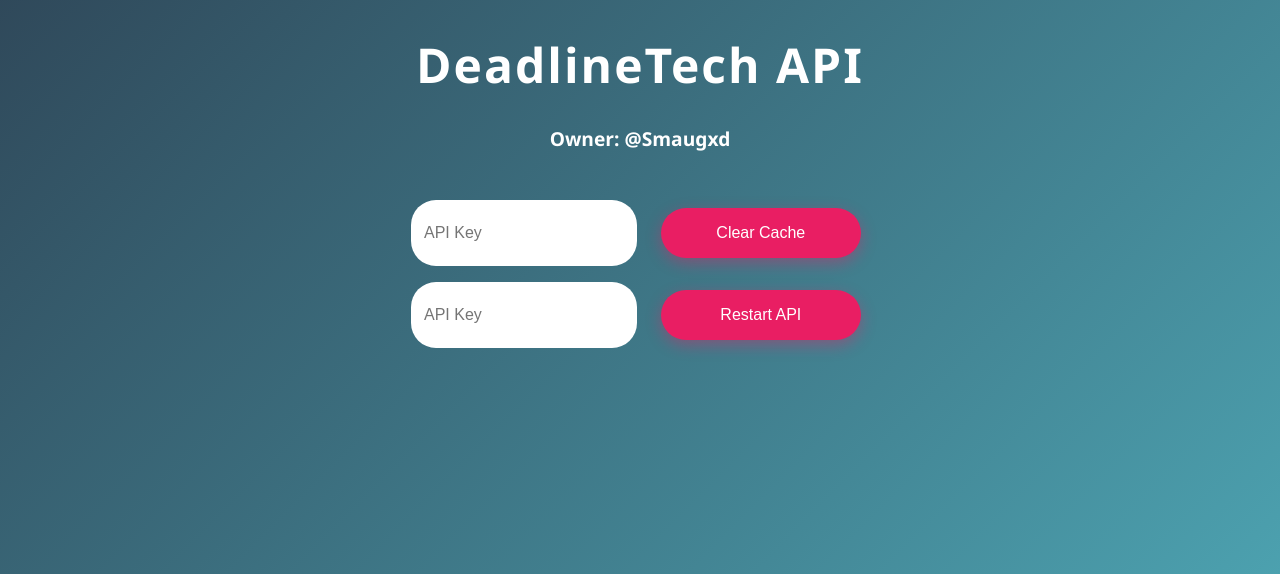
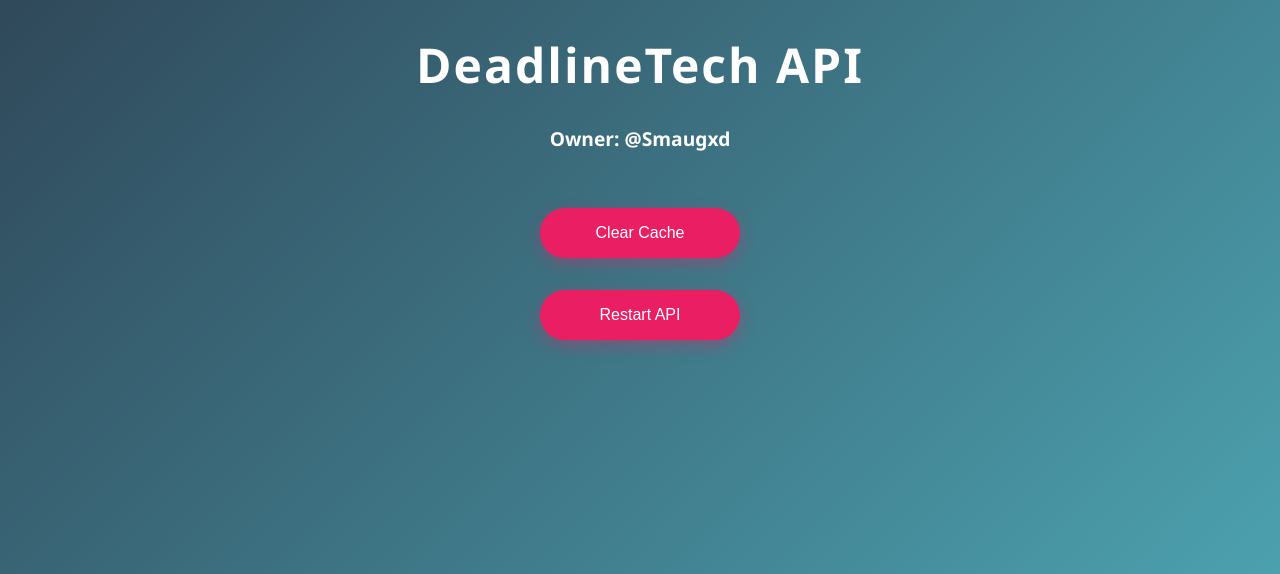
Before and after one commit to Raghav-afk25/Try, a FastAPI app: page / in a window 1280 px wide. Shown: the part 226-800 px from the top of the page. Run offline with FastAPI, Linux system fonts and the light colour scheme; parts of the project's set-up code (start-up, migrations or seed data) failed here and were passed over.

Commit message:
Update index.html

```diff
--- a/templates/index.html
+++ b/templates/index.html
@@ -48,14 +48,6 @@
             gap: 1rem;
             margin-top: 1rem;
         }
-        input[type="password"] {
-            padding: 0.8rem;
-            border-radius: 25px;
-            border: none;
-            width: 200px;
-            font-size: 1rem;
-            outline: none;
-        }
     </style>
 </head>
 <body>
@@ -63,12 +55,10 @@
     <p class="owner">Owner: @Smaugxd</p>
 
     <form action="/clear-cache" method="post">
-        <input type="password" name="api_key" placeholder="API Key" required />
         <button type="submit" class="btn">Clear Cache</button>
     </form>
 
     <form action="/restart" method="post">
-        <input type="password" name="api_key" placeholder="API Key" required />
         <button type="submit" class="btn">Restart API</button>
     </form>
 </body>
```
